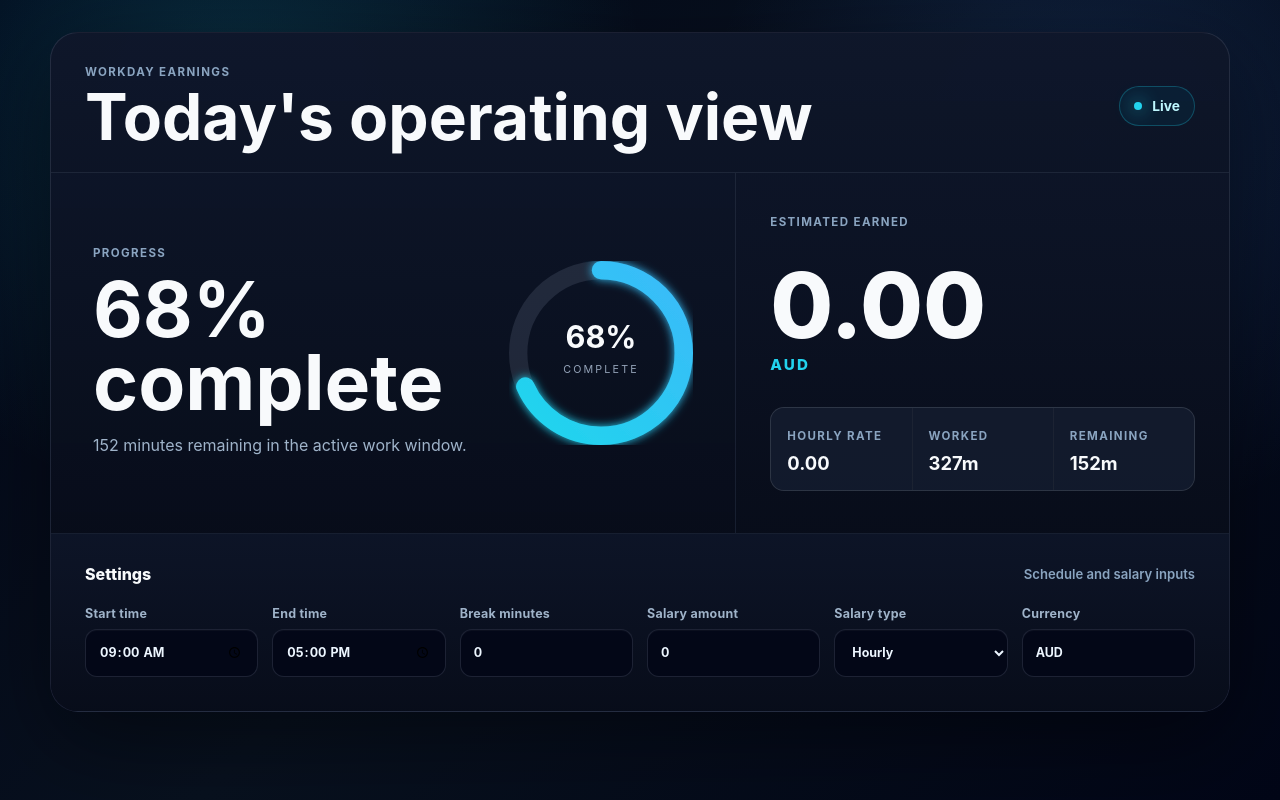
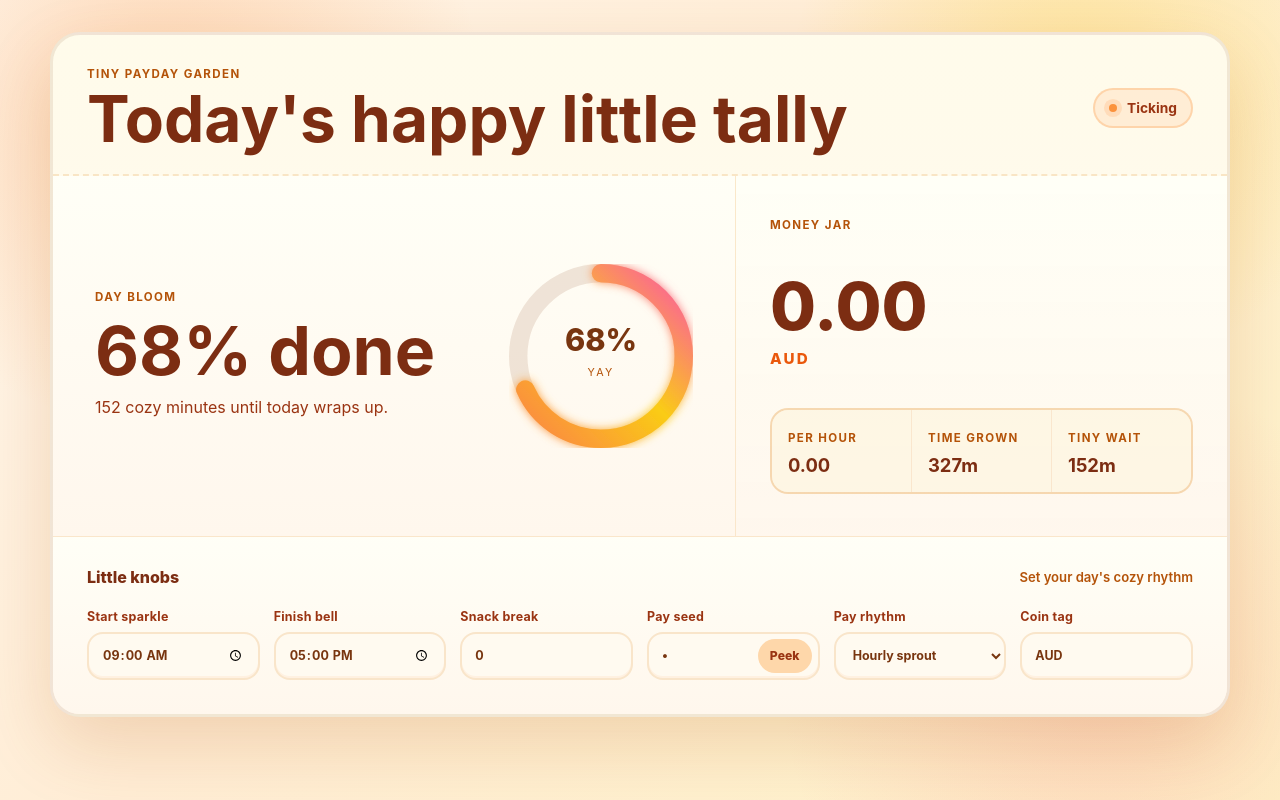
Before and after one commit to wilsonnnnnd/paymood, a Next.js app: page / in a window 1280 px wide. Built offline with nearby package versions, Linux system fonts and the light colour scheme.

Commit message:
feat: revamp Dashboard and CircularProgress components with new styling and improved functionality

```diff
--- a/components/CircularProgress.tsx
+++ b/components/CircularProgress.tsx
@@ -16,8 +16,9 @@ export default function CircularProgress({value, size = 140}: Props) {
     <svg className="progress-ring" width={size} height={size} viewBox="0 0 120 120" role="img" aria-label={`${Math.round(normalized * 100)} percent complete`}>
       <defs>
         <linearGradient id="progressGradient" x1="18" y1="18" x2="102" y2="102" gradientUnits="userSpaceOnUse">
-          <stop stopColor="#22d3ee" />
-          <stop offset="1" stopColor="#38bdf8" />
+          <stop stopColor="#fb923c" />
+          <stop offset="0.52" stopColor="#facc15" />
+          <stop offset="1" stopColor="#fb7185" />
         </linearGradient>
         <filter id="progressGlow" x="-30%" y="-30%" width="160%" height="160%">
           <feGaussianBlur stdDeviation="3" result="blur" />
@@ -27,7 +28,7 @@ export default function CircularProgress({value, size = 140}: Props) {
           </feMerge>
         </filter>
       </defs>
-      <circle cx="60" cy="60" r={radius} stroke="rgba(148, 163, 184, 0.16)" strokeWidth={stroke} fill="none" />
+      <circle cx="60" cy="60" r={radius} stroke="rgba(120, 53, 15, 0.12)" strokeWidth={stroke} fill="none" />
       <circle
         cx="60"
         cy="60"
@@ -40,8 +41,8 @@ export default function CircularProgress({value, size = 140}: Props) {
         transform="rotate(-90 60 60)"
         filter="url(#progressGlow)"
       />
-      <text x="60" y="57" textAnchor="middle" fontSize="20" fontWeight="700" fill="#f8fafc">{Math.round(normalized * 100)}%</text>
-      <text x="60" y="73" textAnchor="middle" fontSize="7" letterSpacing="1.4" fill="#94a3b8">COMPLETE</text>
+      <text x="60" y="57" textAnchor="middle" fontSize="20" fontWeight="800" fill="#78350f">{Math.round(normalized * 100)}%</text>
+      <text x="60" y="73" textAnchor="middle" fontSize="7" letterSpacing="1.4" fill="#b45309">YAY</text>
     </svg>
   )
 }
--- a/components/Dashboard.tsx
+++ b/components/Dashboard.tsx
@@ -7,18 +7,19 @@ import {useClock} from '../hooks/useClock'
 import {earnedSoFar, workProgress} from '../lib/earnings'
 
 export default function Dashboard() {
-  const {settings} = useSettings()
+  const {settings, updateSettings, ready} = useSettings()
   const now = useClock(1000)
+  const isReady = ready && now !== null
 
-  const today = new Date()
+  const today = now ?? new Date(0)
   const [y, m, d] = [today.getFullYear(), today.getMonth(), today.getDate()]
   const [sh, sm] = settings.startTime.split(':').map(Number)
   const [eh, em] = settings.endTime.split(':').map(Number)
   const start = new Date(y, m, d, sh, sm)
   const end = new Date(y, m, d, eh, em)
 
-  const prog = workProgress(now, start, end, settings.breakMinutes)
-  const {earned, hourly} = earnedSoFar(now, start, end, settings.breakMinutes, settings.salaryAmount, settings.salaryType)
+  const prog = isReady ? workProgress(today, start, end, settings.breakMinutes) : {progress: 0, elapsedSeconds: 0, remainingSeconds: 0, totalWorkSeconds: 0}
+  const {earned, hourly} = isReady ? earnedSoFar(today, start, end, settings.breakMinutes, settings.salaryAmount, settings.salaryType) : {earned: 0, hourly: 0}
   const percent = Math.round(prog.progress * 100)
   const remainingMinutes = Math.max(0, Math.floor(prog.remainingSeconds / 60))
   const workedMinutes = Math.max(0, Math.floor(prog.elapsedSeconds / 60))
@@ -27,42 +28,42 @@ export default function Dashboard() {
     <section className="dashboard-shell">
       <header className="dashboard-header">
         <div>
-          <p className="eyebrow">Workday earnings</p>
-          <h1>Today&apos;s operating view</h1>
+          <p className="eyebrow">Tiny payday garden</p>
+          <h1>Today&apos;s happy little tally</h1>
         </div>
         <div className="live-status" aria-label="Live calculation status">
           <span />
-          Live
+          Ticking
         </div>
       </header>
 
       <div className="dashboard-grid">
         <section className="progress-panel" aria-label="Workday progress">
           <div className="progress-copy">
-            <p className="section-label">Progress</p>
-            <h2>{percent}% complete</h2>
-            <p>{remainingMinutes} minutes remaining in the active work window.</p>
+            <p className="section-label">Day bloom</p>
+            <h2>{percent}% done</h2>
+            <p>{isReady ? `${remainingMinutes} cozy minutes until today wraps up.` : 'Warming up your cozy numbers.'}</p>
           </div>
           <CircularProgress value={prog.progress} size={184} />
         </section>
 
         <section className="earnings-panel" aria-label="Earnings summary">
-          <p className="section-label">Estimated earned</p>
+          <p className="section-label">Money jar</p>
           <div className="money-line">
             {earned.toFixed(2)}
             <span>{settings.currency}</span>
           </div>
           <div className="metric-row">
             <div>
-              <span className="metric-label">Hourly rate</span>
+              <span className="metric-label">Per hour</span>
               <strong>{hourly.toFixed(2)}</strong>
             </div>
             <div>
-              <span className="metric-label">Worked</span>
+              <span className="metric-label">Time grown</span>
               <strong>{workedMinutes}m</strong>
             </div>
             <div>
-              <span className="metric-label">Remaining</span>
+              <span className="metric-label">Tiny wait</span>
               <strong>{remainingMinutes}m</strong>
             </div>
           </div>
@@ -71,10 +72,10 @@ export default function Dashboard() {
         <section className="settings-panel" aria-label="Settings">
           <details open>
             <summary>
-              <span>Settings</span>
-              <span className="summary-hint">Schedule and salary inputs</span>
+              <span>Little knobs</span>
+              <span className="summary-hint">Set your day&apos;s cozy rhythm</span>
             </summary>
-            <SettingsForm />
+            <SettingsForm settings={settings} updateSettings={updateSettings} />
           </details>
         </section>
       </div>
--- a/components/SettingsForm.tsx
+++ b/components/SettingsForm.tsx
@@ -1,46 +1,66 @@
 "use client"
-import React from 'react'
+import React, {useState} from 'react'
 import {useSettings} from '../hooks/useSettings'
+import type {Settings} from '../hooks/useSettings'
 
-export default function SettingsForm() {
-  const {settings, updateSettings} = useSettings()
+type Props = {
+  settings?: Settings
+  updateSettings?: (patch: Partial<Settings>) => void
+}
+
+export default function SettingsForm(props: Props) {
+  const localSettings = useSettings()
+  const settings = props.settings ?? localSettings.settings
+  const updateSettings = props.updateSettings ?? localSettings.updateSettings
+  const [showPaySeed, setShowPaySeed] = useState(false)
 
   return (
     <form className="settings-form">
       <label>
-        <span>Start time</span>
+        <span>Start sparkle</span>
         <input value={settings.startTime} onChange={e => updateSettings({startTime: e.target.value})} type="time" />
       </label>
 
       <label>
-        <span>End time</span>
+        <span>Finish bell</span>
         <input value={settings.endTime} onChange={e => updateSettings({endTime: e.target.value})} type="time" />
       </label>
 
       <label>
-        <span>Break minutes</span>
+        <span>Snack break</span>
         <input value={String(settings.breakMinutes)} onChange={e => updateSettings({breakMinutes: Number(e.target.value) || 0})} type="number" min={0} />
       </label>
 
       <label>
-        <span>Salary amount</span>
-        <input value={String(settings.salaryAmount)} onChange={e => updateSettings({salaryAmount: Number(e.target.value) || 0})} type="number" min={0} />
+        <span>Pay seed</span>
+        <div className="sensitive-input">
+          <input
+            value={String(settings.salaryAmount)}
+            onChange={e => updateSettings({salaryAmount: Number(e.target.value) || 0})}
+            type={showPaySeed ? 'number' : 'password'}
+            inputMode="decimal"
+            min={0}
+          />
+          <button type="button" className="privacy-toggle" onClick={() => setShowPaySeed(current => !current)}>
+            {showPaySeed ? 'Hide' : 'Peek'}
+          </button>
+        </div>
       </label>
 
       <label>
-        <span>Salary type</span>
+        <span>Pay rhythm</span>
         <select value={settings.salaryType} onChange={e => updateSettings({salaryType: e.target.value as any})}>
-          <option value="hourly">Hourly</option>
-          <option value="daily">Daily</option>
-          <option value="weekly">Weekly</option>
-          <option value="fortnightly">Fortnightly</option>
-          <option value="monthly">Monthly</option>
-          <option value="annually">Annually</option>
+          <option value="hourly">Hourly sprout</option>
+          <option value="daily">Daily bundle</option>
+          <option value="weekly">Weekly basket</option>
+          <option value="fortnightly">Fortnight pouch</option>
+          <option value="monthly">Monthly jar</option>
+          <option value="annually">Yearly treasure</option>
         </select>
       </label>
 
       <label>
-        <span>Currency</span>
+        <span>Coin tag</span>
         <input value={settings.currency} onChange={e => updateSettings({currency: e.target.value})} />
       </label>
     </form>
--- a/hooks/useClock.ts
+++ b/hooks/useClock.ts
@@ -1,10 +1,11 @@
 import {useEffect, useState} from 'react'
 
 export function useClock(intervalMs = 1000) {
-  const [now, setNow] = useState(() => new Date())
+  const [now, setNow] = useState<Date | null>(null)
 
   useEffect(() => {
     if (typeof window === 'undefined') return
+    setNow(new Date())
     const id = setInterval(() => setNow(new Date()), intervalMs)
     return () => clearInterval(id)
   }, [intervalMs])
--- a/hooks/useSettings.ts
+++ b/hooks/useSettings.ts
@@ -21,25 +21,31 @@ const defaultSettings: Settings = {
 }
 
 export function useSettings() {
-  const [settings, setSettings] = useState<Settings>(() => {
-    try {
-      if (typeof window === 'undefined') return defaultSettings
-      const raw = localStorage.getItem(STORAGE_KEY)
-      return raw ? JSON.parse(raw) : defaultSettings
-    } catch (e) {
-      return defaultSettings
-    }
-  })
+  const [settings, setSettings] = useState<Settings>(defaultSettings)
+  const [ready, setReady] = useState(false)
 
   useEffect(() => {
+    try {
+      const raw = localStorage.getItem(STORAGE_KEY)
+      if (raw) {
+        setSettings({...defaultSettings, ...JSON.parse(raw)})
+      }
+    } catch (e) {
+      // ignore
+    }
+    setReady(true)
+  }, [])
+
+  useEffect(() => {
+    if (!ready) return
     try {
       localStorage.setItem(STORAGE_KEY, JSON.stringify(settings))
     } catch (e) {
       // ignore
     }
-  }, [settings])
+  }, [ready, settings])
 
   const update = (patch: Partial<Settings>) => setSettings(prev => ({...prev, ...patch}))
 
-  return {settings, updateSettings: update}
+  return {settings, updateSettings: update, ready}
 }
--- a/styles/globals.css
+++ b/styles/globals.css
@@ -9,10 +9,11 @@ html, body, #__next {
 body {
   margin: 0;
   background:
-    radial-gradient(circle at 18% 12%, rgba(34, 211, 238, 0.18), transparent 26rem),
-    radial-gradient(circle at 85% 18%, rgba(59, 130, 246, 0.16), transparent 24rem),
-    linear-gradient(135deg, #020617 0%, #08111f 48%, #020617 100%);
-  color: #e5eefb;
+    radial-gradient(circle at 13% 14%, rgba(251, 146, 60, 0.32), transparent 20rem),
+    radial-gradient(circle at 84% 12%, rgba(250, 204, 21, 0.3), transparent 18rem),
+    radial-gradient(circle at 86% 86%, rgba(251, 113, 133, 0.2), transparent 20rem),
+    linear-gradient(135deg, #fff7ed 0%, #ffedd5 44%, #fef3c7 100%);
+  color: #78350f;
   font-family: Inter, ui-sans-serif, system-ui, -apple-system, 'Segoe UI', Roboto, 'Helvetica Neue', Arial;
 }
 
@@ -34,12 +35,12 @@ select {
 .dashboard-shell {
   width: min(1180px, 100%);
   margin: 0 auto;
-  border: 1px solid rgba(148, 163, 184, 0.16);
-  border-radius: 28px;
+  border: 3px solid rgba(120, 53, 15, 0.1);
+  border-radius: 30px;
   background:
-    linear-gradient(180deg, rgba(15, 23, 42, 0.9), rgba(2, 6, 23, 0.92)),
-    rgba(15, 23, 42, 0.86);
-  box-shadow: 0 28px 90px rgba(0, 0, 0, 0.44);
+    linear-gradient(180deg, rgba(255, 251, 235, 0.96), rgba(255, 247, 237, 0.96)),
+    #fff7ed;
+  box-shadow: 0 28px 70px rgba(180, 83, 9, 0.18);
   overflow: hidden;
 }
 
@@ -49,14 +50,14 @@ select {
   justify-content: space-between;
   gap: 24px;
   padding: 32px 34px 24px;
-  border-bottom: 1px solid rgba(148, 163, 184, 0.12);
+  border-bottom: 2px dashed rgba(217, 119, 6, 0.16);
 }
 
 .eyebrow,
 .section-label,
 .metric-label {
   margin: 0;
-  color: #8aa4c0;
+  color: #b45309;
   font-size: 0.72rem;
   font-weight: 700;
   letter-spacing: 0.12em;
@@ -65,7 +66,7 @@ select {
 
 .dashboard-header h1 {
   margin: 8px 0 0;
-  color: #f8fafc;
+  color: #7c2d12;
   font-size: clamp(2rem, 5vw, 4.5rem);
   line-height: 0.95;
   letter-spacing: 0;
@@ -77,10 +78,10 @@ select {
   gap: 10px;
   min-height: 40px;
   padding: 0 14px;
-  border: 1px solid rgba(34, 211, 238, 0.26);
+  border: 2px solid rgba(251, 146, 60, 0.28);
   border-radius: 999px;
-  color: #bff8ff;
-  background: rgba(8, 47, 73, 0.36);
+  color: #9a3412;
+  background: #ffedd5;
   font-size: 0.86rem;
   font-weight: 700;
 }
@@ -89,26 +90,26 @@ select {
   width: 8px;
   height: 8px;
   border-radius: 999px;
-  background: #22d3ee;
-  box-shadow: 0 0 18px #22d3ee;
+  background: #fb923c;
+  box-shadow: 0 0 0 5px rgba(251, 146, 60, 0.18);
 }
 
 .dashboard-grid {
   display: grid;
-  grid-template-columns: minmax(0, 1fr) minmax(320px, 0.72fr);
+  grid-template-columns: minmax(0, 1fr) minmax(360px, 0.72fr);
   grid-template-areas:
     "progress earnings"
     "settings settings";
   gap: 1px;
-  background: rgba(148, 163, 184, 0.12);
+  background: rgba(217, 119, 6, 0.14);
 }
 
 .progress-panel,
 .earnings-panel,
 .settings-panel {
   background:
-    linear-gradient(180deg, rgba(15, 23, 42, 0.84), rgba(8, 13, 26, 0.94)),
-    #020617;
+    linear-gradient(180deg, rgba(255, 255, 247, 0.94), rgba(255, 247, 237, 0.98)),
+    #fff7ed;
 }
 
 .progress-panel {
@@ -119,12 +120,13 @@ select {
   gap: 32px;
   min-height: 360px;
   padding: 42px;
+  min-width: 0;
 }
 
 .progress-copy h2 {
   margin: 14px 0 12px;
-  color: #f8fafc;
-  font-size: clamp(2.4rem, 6vw, 6rem);
+  color: #7c2d12;
+  font-size: clamp(2.35rem, 5.3vw, 5.25rem);
   line-height: 0.95;
   letter-spacing: 0;
 }
@@ -132,14 +134,15 @@ select {
 .progress-copy p:last-child {
   max-width: 25rem;
   margin: 0;
-  color: #9fb3c9;
+  color: #9a3412;
   font-size: 1rem;
   line-height: 1.7;
 }
 
 .progress-ring {
   flex: 0 0 auto;
-  max-width: 42vw;
+  width: clamp(136px, 19vw, 184px);
+  max-width: 100%;
   height: auto;
 }
 
@@ -148,22 +151,26 @@ select {
   display: flex;
   flex-direction: column;
   justify-content: space-between;
+  gap: 34px;
   min-height: 360px;
   padding: 42px 34px;
+  min-width: 0;
 }
 
 .money-line {
   color: #f8fafc;
-  font-size: clamp(3rem, 8vw, 5.7rem);
+  color: #7c2d12;
+  overflow-wrap: anywhere;
+  font-size: clamp(2.55rem, 5.2vw, 4.8rem);
   font-weight: 800;
-  line-height: 0.9;
+  line-height: 1;
   letter-spacing: 0;
 }
 
 .money-line span {
   display: block;
   margin-top: 12px;
-  color: #22d3ee;
+  color: #ea580c;
   font-size: 0.95rem;
   font-weight: 800;
   letter-spacing: 0.14em;
@@ -174,21 +181,21 @@ select {
   grid-template-columns: repeat(3, minmax(0, 1fr));
   gap: 1px;
   overflow: hidden;
-  border: 1px solid rgba(148, 163, 184, 0.14);
-  border-radius: 14px;
-  background: rgba(148, 163, 184, 0.14);
+  border: 2px solid rgba(217, 119, 6, 0.14);
+  border-radius: 18px;
+  background: rgba(217, 119, 6, 0.14);
 }
 
 .metric-row div {
   min-width: 0;
   padding: 16px;
-  background: rgba(15, 23, 42, 0.72);
+  background: rgba(255, 251, 235, 0.78);
 }
 
 .metric-row strong {
   display: block;
   margin-top: 8px;
-  color: #f8fafc;
+  color: #7c2d12;
   font-size: 1.15rem;
 }
 
@@ -207,7 +214,7 @@ select {
   justify-content: space-between;
   gap: 18px;
   margin-bottom: 22px;
-  color: #f8fafc;
+  color: #7c2d12;
   cursor: pointer;
   list-style: none;
   font-size: 1rem;
@@ -219,7 +226,7 @@ select {
 }
 
 .summary-hint {
-  color: #8aa4c0;
+  color: #b45309;
   font-size: 0.82rem;
   font-weight: 600;
 }
@@ -235,7 +242,7 @@ select {
   flex-direction: column;
   gap: 8px;
   min-width: 0;
-  color: #9fb3c9;
+  color: #9a3412;
   font-size: 0.78rem;
   font-weight: 700;
   letter-spacing: 0.02em;
@@ -245,23 +252,52 @@ select {
 .settings-form select {
   width: 100%;
   min-height: 48px;
-  border: 1px solid rgba(148, 163, 184, 0.18);
-  border-radius: 12px;
+  border: 2px solid rgba(217, 119, 6, 0.16);
+  border-radius: 16px;
   outline: none;
   padding: 0 13px;
-  color: #edf6ff;
-  background: rgba(2, 6, 23, 0.78);
-  box-shadow: inset 0 1px 0 rgba(255, 255, 255, 0.03);
+  color: #78350f;
+  background: #fffaf0;
+  box-shadow: inset 0 -2px 0 rgba(251, 146, 60, 0.08);
+}
+
+.sensitive-input {
+  position: relative;
+}
+
+.sensitive-input input {
+  padding-right: 72px;
+}
+
+.privacy-toggle {
+  position: absolute;
+  top: 50%;
+  right: 8px;
+  transform: translateY(-50%);
+  min-width: 54px;
+  min-height: 34px;
+  border: 0;
+  border-radius: 999px;
+  color: #9a3412;
+  background: #fed7aa;
+  cursor: pointer;
+  font-size: 0.76rem;
+  font-weight: 800;
+}
+
+.privacy-toggle:focus-visible {
+  outline: 3px solid rgba(251, 146, 60, 0.28);
+  outline-offset: 2px;
 }
 
 .settings-form input:focus,
 .settings-form select:focus {
-  border-color: rgba(34, 211, 238, 0.7);
-  box-shadow: 0 0 0 3px rgba(34, 211, 238, 0.13);
+  border-color: rgba(251, 146, 60, 0.7);
+  box-shadow: 0 0 0 4px rgba(251, 146, 60, 0.18);
 }
 
 .settings-form select option {
-  color: #0f172a;
+  color: #78350f;
 }
 
 @media (max-width: 900px) {
@@ -295,6 +331,10 @@ select {
     min-height: auto;
   }
 
+  .progress-ring {
+    width: 156px;
+  }
+
   .earnings-panel {
     gap: 34px;
     min-height: auto;
@@ -321,7 +361,12 @@ select {
   }
 
   .progress-copy h2 {
-    font-size: 3.35rem;
+    font-size: 2.7rem;
+    line-height: 1;
+  }
+
+  .money-line {
+    font-size: 3rem;
   }
 
   .metric-row,
```
